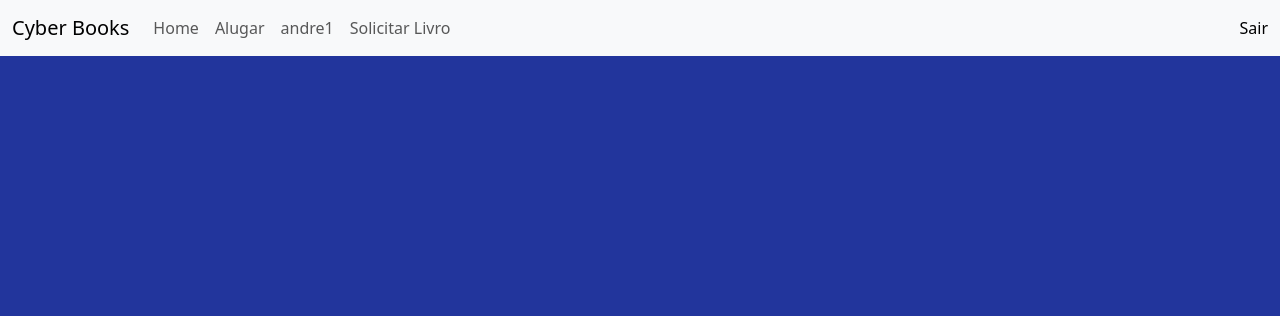
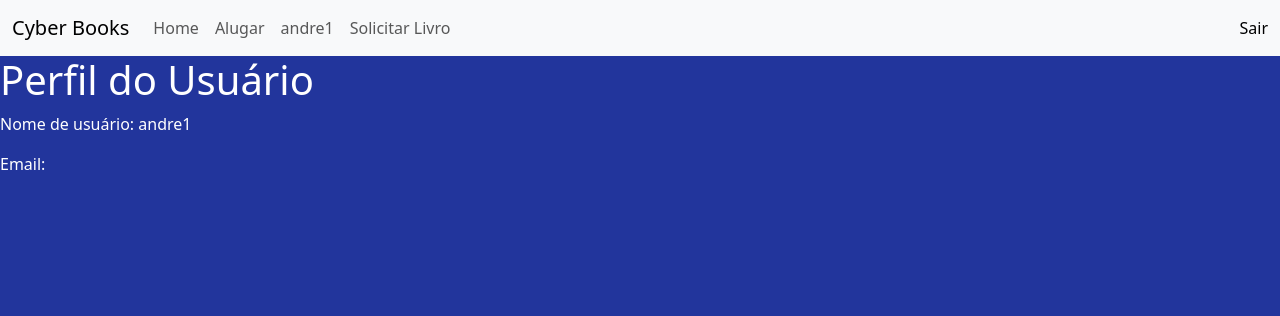
Before and after one commit to AndreLLLeoncio/sistema-biblioteca, a Django app: page /perfil/ in a window 1280 px wide. Shown: the top 316 px of the page. Run offline with Django 5.2, Linux system fonts and the light colour scheme; a user stored in the database is signed in; some libraries are stand-ins or nearby versions.

Commit message:
evoluindo pagina de usuario

```diff
--- a/accounts/templates/accounts/perfil.html
+++ b/accounts/templates/accounts/perfil.html
@@ -1 +1,11 @@
 {% extends "accounts/test.html" %}
+
+
+
+{% block content %}
+
+<h1>Perfil do Usuário</h1>
+<p>Nome de usuário: {{ user.username }}</p>
+<p>Email: {{ user.email }}</p>
+
+{% endblock %}
--- a/accounts/views.py
+++ b/accounts/views.py
@@ -64,7 +64,8 @@
 
 @login_required(login_url='login')
 def perfil(request):
-    return render(request, 'accounts/perfil.html')
+    user = request.user
+    return render(request, 'accounts/perfil.html', {'user': user})
 
 @login_required(login_url='login')
 def livrosPage(request):
```
